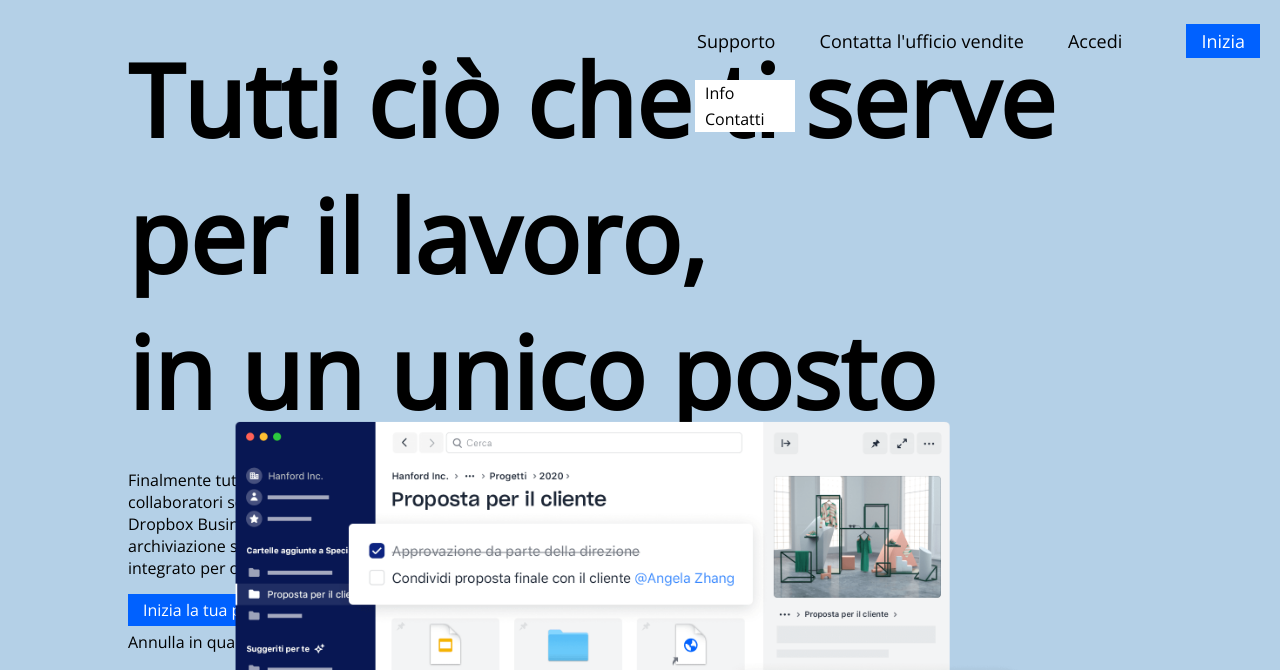
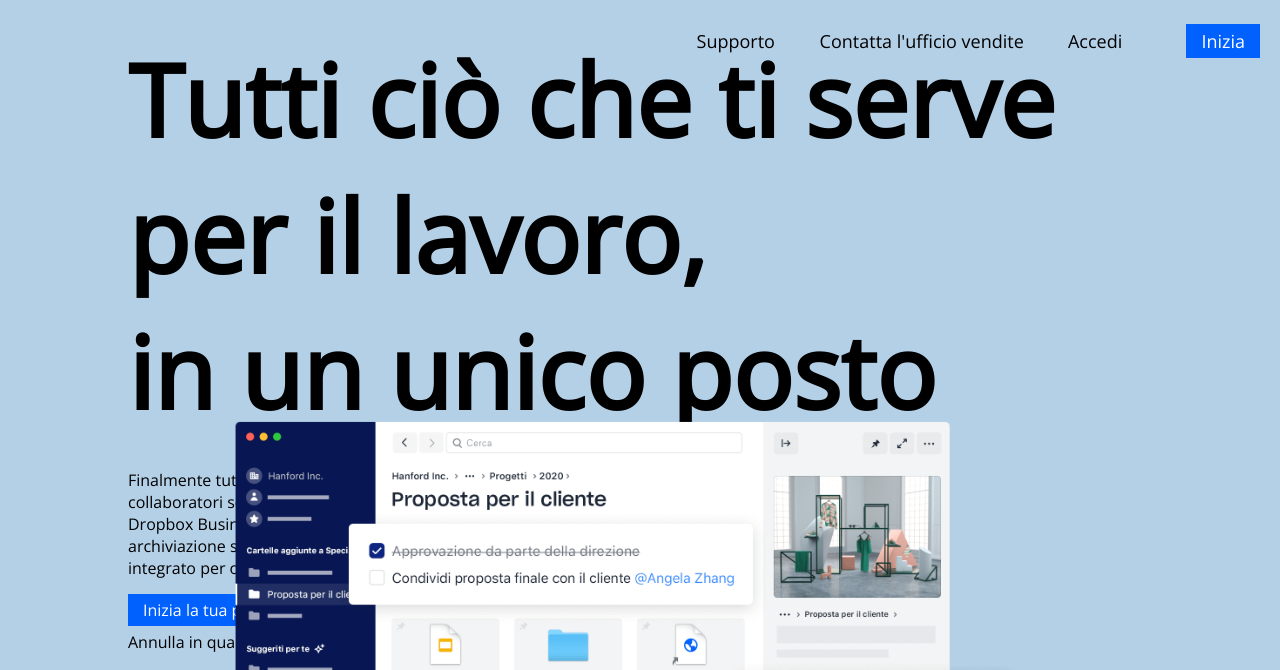
Before and after one commit to andreivladpaul/htmlcss-dropbox, a plain HTML site: page index.html in a window 1280 px wide. Shown: the part 79-749 px from the top of the page. Drawn offline with nearby package versions, Linux system fonts and the light colour scheme.

Commit message:
Correzioni

```diff
--- a/css/style.css
+++ b/css/style.css
@@ -138,14 +138,19 @@ nav li:hover:not(.btn) {
   height: auto;
 }
 
+#supporto {
+  position: relative;
+}
+
 .show {
   position: absolute;
-
-  bottom: -50px;
-  right: 485px;
-  width: 100px;
+  display: none;
+  bottom: -188px;
+  right: 1px;
+  width: 122px;
   background-color: white;
   text-align: left;
+  padding: 5px 10px;
 }
 
 .show p {
--- a/index.html
+++ b/index.html
@@ -31,16 +31,16 @@
 
         <div class="nav-right text-align">
             <ul>
-                <li class="supporto"><a href="#">Supporto</a></li>
+                <li id="supporto"><a href="#">Supporto</a>
+                    <div class="show">
+                        <p> <a href="#">Info</a> </p>
+                        <p> <a href="#">Contatti</a> </p>
+                    </div>
+                </li>
                 <li><a href="#">Contatta l'ufficio vendite</a></li>
                 <li><a href="#">Accedi</a></li>
                 <li class="btn"><a href="#">Inizia</a></li>
             </ul>
-
-            <div class="show">
-                <p> <a href="#">Info</a> </p>
-                <p><a href="#">Contatti</a></p>
-            </div>
 
 
         </div>
```
